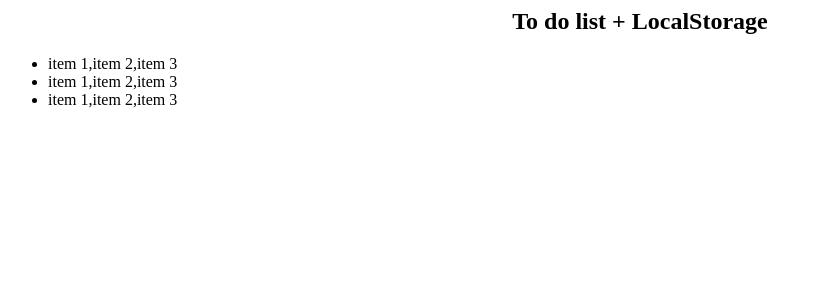
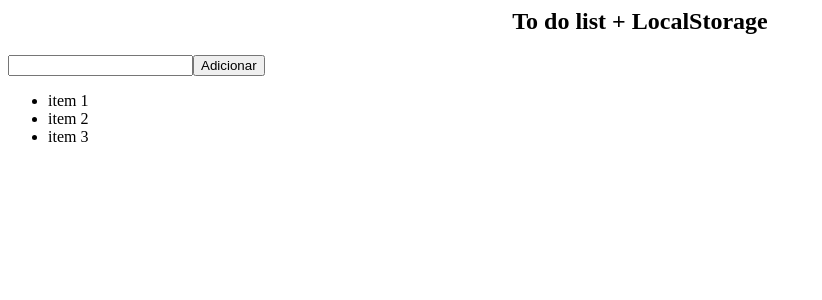
Before and after one commit to roxellyt/localStorage, an Angular app: page / in a window 1280 px wide. Shown: the top 300 px of the page, without its empty margins (0-822 px from the left). Built offline with nearby package versions, Linux system fonts and the light colour scheme.

Commit message:
2 files modified

```diff
--- a/src/app/home/home.component.html
+++ b/src/app/home/home.component.html
@@ -1,7 +1,9 @@
 <h2 style="text-align:center;">To do list + LocalStorage</h2>
 
+<input type="text" />
+<button>Adicionar</button>
 <ul>
   <li *ngFor="let item of items">
-    {{ items }}
+    {{ item }}
   </li>
 </ul>
--- a/src/app/home/home.component.ts
+++ b/src/app/home/home.component.ts
@@ -9,6 +9,6 @@ export class HomeComponent implements OnInit {
   constructor() {}
 
   ngOnInit() {}
-
+  public tarefa = "";
   public items = ['item 1', 'item 2', 'item 3'];
 }
```
